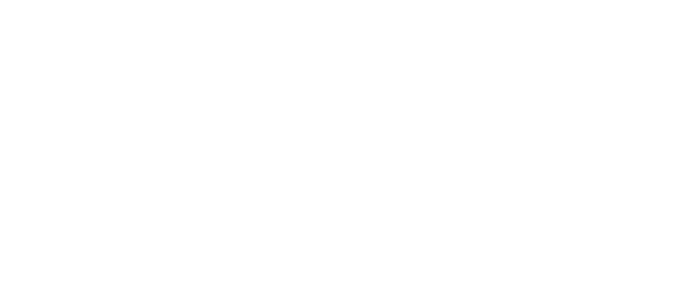
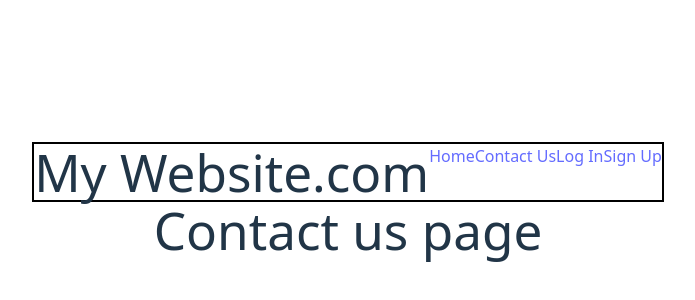
Before and after one commit to DamaniSahu/My-Website, a React (Vite) app in the folder My Website/: page /contact in a window 1280 px wide. Shown: the part 200-500 px from the top of the page, without its empty margins (292-987 px from the left). Built offline with nearby package versions, Linux system fonts and the light colour scheme.

Commit message:
auto save

```diff
--- a/My Website/src/App.jsx
+++ b/My Website/src/App.jsx
@@ -2,16 +2,26 @@
 import reactLogo from './assets/react.svg'
 import viteLogo from '/vite.svg'
 import './App.css'
+import NavBar from './Component/NavBar'
+import { BrowserRouter, Route, Routes } from 'react-router-dom'
+import Home from './Component/Home'
+import ContactUs from './Component/ContactUs'
+import LogIn from './Component/LogIn'
+import SignUp from './Component/SignUp'
 
 function App() {
   const [count, setCount] = useState(0)
 
   return (
-    <>
-      <div>
-
-      </div>
-    </>
+    <BrowserRouter>
+    <NavBar />
+    <Routes>
+    <Route path='/' element={ <Home />} />
+    <Route path='/contact' element={ <ContactUs />} />
+    <Route path='/login' element={ <LogIn />} />
+    <Route path='/signup' element={ <SignUp />} />
+    </Routes>
+    </BrowserRouter>
   )
 }
 
--- /dev/null
+++ b/My Website/src/Component/ContactUs.jsx
@@ -0,0 +1,11 @@
+import React from 'react'
+
+const ContactUs = () => {
+  return (
+    <div>
+      <h1>Contact us page</h1>
+    </div>
+  )
+}
+
+export default ContactUs
--- a/My Website/src/Component/Home.jsx
+++ b/My Website/src/Component/Home.jsx
@@ -3,7 +3,7 @@
 const Home = () => {
   return (
     <div>
-
+      <h1>Home page</h1>
     </div>
   )
 }
--- a/My Website/src/Component/LogIn.jsx
+++ b/My Website/src/Component/LogIn.jsx
@@ -3,7 +3,7 @@
 const LogIn = () => {
   return (
     <div>
-
+      <h1>Log In page</h1>
     </div>
   )
 }
--- /dev/null
+++ b/My Website/src/Component/NavBar.jsx
@@ -0,0 +1,30 @@
+import React from "react";
+import { NavLink } from "react-router-dom";
+
+const NavBar = () => {
+  return (
+    <nav className="w-full flex justify-between align-middle border-2 border-black">
+      <h1>My Website.com</h1>
+
+      <ul className="flex justify-evenly">
+        <li>
+          <NavLink to={"/"}>Home</NavLink>
+        </li>
+
+        <li>
+          <NavLink to={"/contact"}>Contact Us</NavLink>
+        </li>
+
+        <li>
+          <NavLink to={"/login"}>Log In</NavLink>
+        </li>
+
+        <li>
+          <NavLink to={"/signup"}>Sign Up</NavLink>
+        </li>
+      </ul>
+    </nav>
+  );
+};
+
+export default NavBar;
--- a/My Website/src/Component/SignUp.jsx
+++ b/My Website/src/Component/SignUp.jsx
@@ -3,7 +3,7 @@
 const SignUp = () => {
   return (
     <div>
-
+      <h1>Sign up page</h1>
     </div>
   )
 }
```
